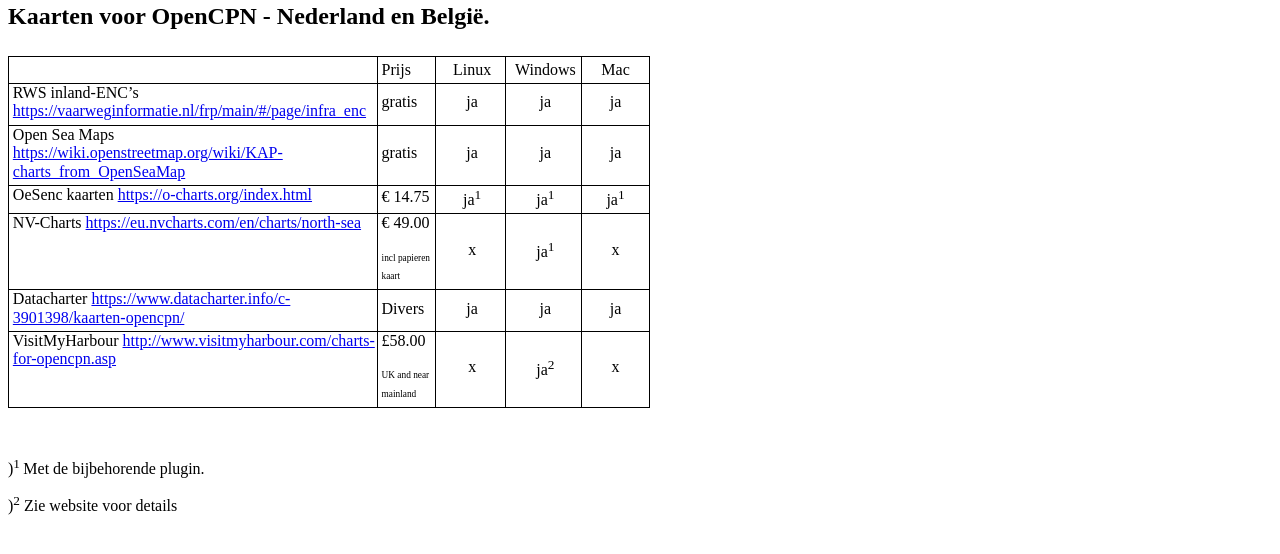
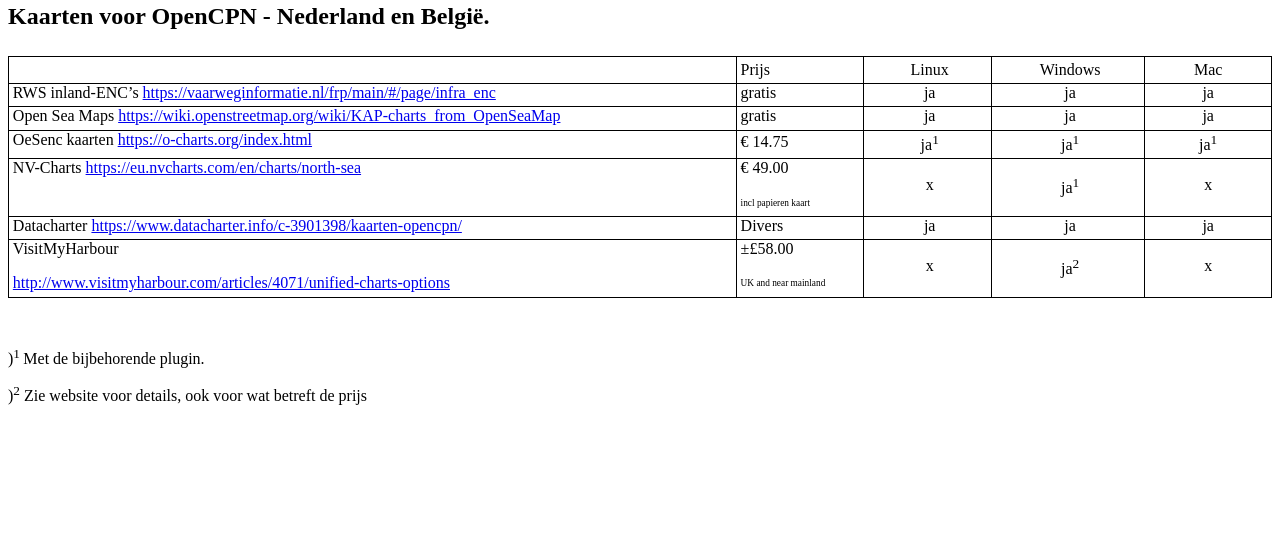
Before and after one commit to RooieDirk/rooiedirk.github.io, a plain HTML site: page index.html in a window 1280 px wide. Drawn offline with Linux system fonts and the light colour scheme.

Commit message:
correct link VMH

```diff
--- a/index.html
+++ b/index.html
@@ -4,7 +4,7 @@
 	<meta http-equiv="content-type" content="text/html; charset=utf-8"/>
 	<title></title>
 	<meta name="created" content="2019-07-06T08:17:41.421786468"/>
-	<meta name="changed" content="2019-07-06T14:22:53.704485003"/>
+	<meta name="changed" content="2019-07-06T18:28:26.143361431"/>
 	<style type="text/css">
 		@page { margin: 0.79in }
 		p { margin-bottom: 0.1in; line-height: 115% }
@@ -18,136 +18,136 @@ voor OpenCPN - Nederland en België.</b></font></p>
 <p style="margin-bottom: 0in; line-height: 100%"><br/>
 
 </p>
-<table width="642" cellpadding="4" cellspacing="0">
-	<col width="357">
-	<col width="52">
-	<col width="64">
-	<col width="70">
-	<col width="58">
+<table width="100%" cellpadding="4" cellspacing="0">
+	<col width="146*">
+	<col width="26*">
+	<col width="26*">
+	<col width="31*">
+	<col width="27*">
 	<tr valign="top">
-		<td width="357" style="border-top: 1px solid #000000; border-bottom: 1px solid #000000; border-left: 1px solid #000000; border-right: none; padding-top: 0.04in; padding-bottom: 0.04in; padding-left: 0.04in; padding-right: 0in">
+		<td width="57%" style="border-top: 1px solid #000000; border-bottom: 1px solid #000000; border-left: 1px solid #000000; border-right: none; padding-top: 0.04in; padding-bottom: 0.04in; padding-left: 0.04in; padding-right: 0in">
 			<p><br/>
 
 			</p>
 		</td>
-		<td width="52" style="border-top: 1px solid #000000; border-bottom: 1px solid #000000; border-left: 1px solid #000000; border-right: none; padding-top: 0.04in; padding-bottom: 0.04in; padding-left: 0.04in; padding-right: 0in">
+		<td width="10%" style="border-top: 1px solid #000000; border-bottom: 1px solid #000000; border-left: 1px solid #000000; border-right: none; padding-top: 0.04in; padding-bottom: 0.04in; padding-left: 0.04in; padding-right: 0in">
 			<p>Prijs</p>
 		</td>
-		<td width="64" style="border-top: 1px solid #000000; border-bottom: 1px solid #000000; border-left: 1px solid #000000; border-right: none; padding-top: 0.04in; padding-bottom: 0.04in; padding-left: 0.04in; padding-right: 0in">
+		<td width="10%" style="border-top: 1px solid #000000; border-bottom: 1px solid #000000; border-left: 1px solid #000000; border-right: none; padding-top: 0.04in; padding-bottom: 0.04in; padding-left: 0.04in; padding-right: 0in">
 			<p align="center">Linux</p>
 		</td>
-		<td width="70" style="border-top: 1px solid #000000; border-bottom: 1px solid #000000; border-left: 1px solid #000000; border-right: none; padding-top: 0.04in; padding-bottom: 0.04in; padding-left: 0.04in; padding-right: 0in">
+		<td width="12%" style="border-top: 1px solid #000000; border-bottom: 1px solid #000000; border-left: 1px solid #000000; border-right: none; padding-top: 0.04in; padding-bottom: 0.04in; padding-left: 0.04in; padding-right: 0in">
 			<p align="center">Windows</p>
 		</td>
-		<td width="58" style="border: 1px solid #000000; padding: 0.04in">
+		<td width="10%" style="border: 1px solid #000000; padding: 0.04in">
 			<p align="center">Mac</p>
 		</td>
 	</tr>
 	<tr>
-		<td width="357" valign="top" style="border-top: none; border-bottom: 1px solid #000000; border-left: 1px solid #000000; border-right: none; padding-top: 0in; padding-bottom: 0.04in; padding-left: 0.04in; padding-right: 0in">
+		<td width="57%" valign="top" style="border-top: none; border-bottom: 1px solid #000000; border-left: 1px solid #000000; border-right: none; padding-top: 0in; padding-bottom: 0.04in; padding-left: 0.04in; padding-right: 0in">
 			<p>RWS inland-ENC’s
 			<a href="https://vaarweginformatie.nl/frp/main/#/page/infra_enc">https://vaarweginformatie.nl/frp/main/#/page/infra_enc</a></p>
 		</td>
-		<td width="52" style="border-top: none; border-bottom: 1px solid #000000; border-left: 1px solid #000000; border-right: none; padding-top: 0in; padding-bottom: 0.04in; padding-left: 0.04in; padding-right: 0in">
+		<td width="10%" style="border-top: none; border-bottom: 1px solid #000000; border-left: 1px solid #000000; border-right: none; padding-top: 0in; padding-bottom: 0.04in; padding-left: 0.04in; padding-right: 0in">
 			<p>gratis</p>
 		</td>
-		<td width="64" style="border-top: none; border-bottom: 1px solid #000000; border-left: 1px solid #000000; border-right: none; padding-top: 0in; padding-bottom: 0.04in; padding-left: 0.04in; padding-right: 0in">
+		<td width="10%" style="border-top: none; border-bottom: 1px solid #000000; border-left: 1px solid #000000; border-right: none; padding-top: 0in; padding-bottom: 0.04in; padding-left: 0.04in; padding-right: 0in">
 			<p align="center">ja</p>
 		</td>
-		<td width="70" style="border-top: none; border-bottom: 1px solid #000000; border-left: 1px solid #000000; border-right: none; padding-top: 0in; padding-bottom: 0.04in; padding-left: 0.04in; padding-right: 0in">
+		<td width="12%" style="border-top: none; border-bottom: 1px solid #000000; border-left: 1px solid #000000; border-right: none; padding-top: 0in; padding-bottom: 0.04in; padding-left: 0.04in; padding-right: 0in">
 			<p align="center">ja</p>
 		</td>
-		<td width="58" style="border-top: none; border-bottom: 1px solid #000000; border-left: 1px solid #000000; border-right: 1px solid #000000; padding-top: 0in; padding-bottom: 0.04in; padding-left: 0.04in; padding-right: 0.04in">
+		<td width="10%" style="border-top: none; border-bottom: 1px solid #000000; border-left: 1px solid #000000; border-right: 1px solid #000000; padding-top: 0in; padding-bottom: 0.04in; padding-left: 0.04in; padding-right: 0.04in">
 			<p align="center">ja</p>
 		</td>
 	</tr>
 	<tr>
-		<td width="357" valign="top" style="border-top: none; border-bottom: 1px solid #000000; border-left: 1px solid #000000; border-right: none; padding-top: 0in; padding-bottom: 0.04in; padding-left: 0.04in; padding-right: 0in">
+		<td width="57%" valign="top" style="border-top: none; border-bottom: 1px solid #000000; border-left: 1px solid #000000; border-right: none; padding-top: 0in; padding-bottom: 0.04in; padding-left: 0.04in; padding-right: 0in">
 			<p>Open Sea Maps
 			<a href="https://wiki.openstreetmap.org/wiki/KAP-charts_from_OpenSeaMap" name="https://wiki.openstreetmap.org/wiki/KAP-charts_from_OpenSeaMap">https://wiki.openstreetmap.org/wiki/KAP-charts_from_OpenSeaMap</a></p>
 		</td>
-		<td width="52" style="border-top: none; border-bottom: 1px solid #000000; border-left: 1px solid #000000; border-right: none; padding-top: 0in; padding-bottom: 0.04in; padding-left: 0.04in; padding-right: 0in">
+		<td width="10%" style="border-top: none; border-bottom: 1px solid #000000; border-left: 1px solid #000000; border-right: none; padding-top: 0in; padding-bottom: 0.04in; padding-left: 0.04in; padding-right: 0in">
 			<p>gratis</p>
 		</td>
-		<td width="64" style="border-top: none; border-bottom: 1px solid #000000; border-left: 1px solid #000000; border-right: none; padding-top: 0in; padding-bottom: 0.04in; padding-left: 0.04in; padding-right: 0in">
+		<td width="10%" style="border-top: none; border-bottom: 1px solid #000000; border-left: 1px solid #000000; border-right: none; padding-top: 0in; padding-bottom: 0.04in; padding-left: 0.04in; padding-right: 0in">
 			<p align="center">ja</p>
 		</td>
-		<td width="70" style="border-top: none; border-bottom: 1px solid #000000; border-left: 1px solid #000000; border-right: none; padding-top: 0in; padding-bottom: 0.04in; padding-left: 0.04in; padding-right: 0in">
+		<td width="12%" style="border-top: none; border-bottom: 1px solid #000000; border-left: 1px solid #000000; border-right: none; padding-top: 0in; padding-bottom: 0.04in; padding-left: 0.04in; padding-right: 0in">
 			<p align="center">ja</p>
 		</td>
-		<td width="58" style="border-top: none; border-bottom: 1px solid #000000; border-left: 1px solid #000000; border-right: 1px solid #000000; padding-top: 0in; padding-bottom: 0.04in; padding-left: 0.04in; padding-right: 0.04in">
+		<td width="10%" style="border-top: none; border-bottom: 1px solid #000000; border-left: 1px solid #000000; border-right: 1px solid #000000; padding-top: 0in; padding-bottom: 0.04in; padding-left: 0.04in; padding-right: 0.04in">
 			<p align="center">ja</p>
 		</td>
 	</tr>
 	<tr>
-		<td width="357" valign="top" style="border-top: none; border-bottom: 1px solid #000000; border-left: 1px solid #000000; border-right: none; padding-top: 0in; padding-bottom: 0.04in; padding-left: 0.04in; padding-right: 0in">
+		<td width="57%" valign="top" style="border-top: none; border-bottom: 1px solid #000000; border-left: 1px solid #000000; border-right: none; padding-top: 0in; padding-bottom: 0.04in; padding-left: 0.04in; padding-right: 0in">
 			<p>OeSenc kaarten <a href="https://o-charts.org/index.html" name="https://o-charts.org/index.html">https://o-charts.org/index.html</a></p>
 		</td>
-		<td width="52" style="border-top: none; border-bottom: 1px solid #000000; border-left: 1px solid #000000; border-right: none; padding-top: 0in; padding-bottom: 0.04in; padding-left: 0.04in; padding-right: 0in">
+		<td width="10%" style="border-top: none; border-bottom: 1px solid #000000; border-left: 1px solid #000000; border-right: none; padding-top: 0in; padding-bottom: 0.04in; padding-left: 0.04in; padding-right: 0in">
 			<p>€ 14.75</p>
 		</td>
-		<td width="64" style="border-top: none; border-bottom: 1px solid #000000; border-left: 1px solid #000000; border-right: none; padding-top: 0in; padding-bottom: 0.04in; padding-left: 0.04in; padding-right: 0in">
+		<td width="10%" style="border-top: none; border-bottom: 1px solid #000000; border-left: 1px solid #000000; border-right: none; padding-top: 0in; padding-bottom: 0.04in; padding-left: 0.04in; padding-right: 0in">
 			<p align="center">ja<sup>1</sup></p>
 		</td>
-		<td width="70" style="border-top: none; border-bottom: 1px solid #000000; border-left: 1px solid #000000; border-right: none; padding-top: 0in; padding-bottom: 0.04in; padding-left: 0.04in; padding-right: 0in">
+		<td width="12%" style="border-top: none; border-bottom: 1px solid #000000; border-left: 1px solid #000000; border-right: none; padding-top: 0in; padding-bottom: 0.04in; padding-left: 0.04in; padding-right: 0in">
 			<p align="center">ja<sup>1</sup></p>
 		</td>
-		<td width="58" style="border-top: none; border-bottom: 1px solid #000000; border-left: 1px solid #000000; border-right: 1px solid #000000; padding-top: 0in; padding-bottom: 0.04in; padding-left: 0.04in; padding-right: 0.04in">
+		<td width="10%" style="border-top: none; border-bottom: 1px solid #000000; border-left: 1px solid #000000; border-right: 1px solid #000000; padding-top: 0in; padding-bottom: 0.04in; padding-left: 0.04in; padding-right: 0.04in">
 			<p align="center">ja<sup>1</sup></p>
 		</td>
 	</tr>
 	<tr>
-		<td width="357" valign="top" style="border-top: none; border-bottom: 1px solid #000000; border-left: 1px solid #000000; border-right: none; padding-top: 0in; padding-bottom: 0.04in; padding-left: 0.04in; padding-right: 0in">
+		<td width="57%" valign="top" style="border-top: none; border-bottom: 1px solid #000000; border-left: 1px solid #000000; border-right: none; padding-top: 0in; padding-bottom: 0.04in; padding-left: 0.04in; padding-right: 0in">
 			<p>NV-Charts <a href="https://eu.nvcharts.com/en/charts/north-sea" name="https://eu.nvcharts.com/en/charts/north-sea">https://eu.nvcharts.com/en/charts/north-sea</a></p>
 		</td>
-		<td width="52" style="border-top: none; border-bottom: 1px solid #000000; border-left: 1px solid #000000; border-right: none; padding-top: 0in; padding-bottom: 0.04in; padding-left: 0.04in; padding-right: 0in">
+		<td width="10%" style="border-top: none; border-bottom: 1px solid #000000; border-left: 1px solid #000000; border-right: none; padding-top: 0in; padding-bottom: 0.04in; padding-left: 0.04in; padding-right: 0in">
 			<p>€ 49.00</p>
 			<p><font size="1" style="font-size: 7pt">incl papieren kaart</font></p>
 		</td>
-		<td width="64" style="border-top: none; border-bottom: 1px solid #000000; border-left: 1px solid #000000; border-right: none; padding-top: 0in; padding-bottom: 0.04in; padding-left: 0.04in; padding-right: 0in">
+		<td width="10%" style="border-top: none; border-bottom: 1px solid #000000; border-left: 1px solid #000000; border-right: none; padding-top: 0in; padding-bottom: 0.04in; padding-left: 0.04in; padding-right: 0in">
 			<p align="center">x</p>
 		</td>
-		<td width="70" style="border-top: none; border-bottom: 1px solid #000000; border-left: 1px solid #000000; border-right: none; padding-top: 0in; padding-bottom: 0.04in; padding-left: 0.04in; padding-right: 0in">
+		<td width="12%" style="border-top: none; border-bottom: 1px solid #000000; border-left: 1px solid #000000; border-right: none; padding-top: 0in; padding-bottom: 0.04in; padding-left: 0.04in; padding-right: 0in">
 			<p align="center">ja<sup>1</sup></p>
 		</td>
-		<td width="58" style="border-top: none; border-bottom: 1px solid #000000; border-left: 1px solid #000000; border-right: 1px solid #000000; padding-top: 0in; padding-bottom: 0.04in; padding-left: 0.04in; padding-right: 0.04in">
+		<td width="10%" style="border-top: none; border-bottom: 1px solid #000000; border-left: 1px solid #000000; border-right: 1px solid #000000; padding-top: 0in; padding-bottom: 0.04in; padding-left: 0.04in; padding-right: 0.04in">
 			<p align="center">x</p>
 		</td>
 	</tr>
 	<tr>
-		<td width="357" valign="top" style="border-top: none; border-bottom: 1px solid #000000; border-left: 1px solid #000000; border-right: none; padding-top: 0in; padding-bottom: 0.04in; padding-left: 0.04in; padding-right: 0in">
+		<td width="57%" valign="top" style="border-top: none; border-bottom: 1px solid #000000; border-left: 1px solid #000000; border-right: none; padding-top: 0in; padding-bottom: 0.04in; padding-left: 0.04in; padding-right: 0in">
 			<p>Datacharter
 			<a href="https://www.datacharter.info/c-3901398/kaarten-opencpn/" name="https://www.datacharter.info/c-3901398/kaarten-opencpn/">https://www.datacharter.info/c-3901398/kaarten-opencpn/</a></p>
 		</td>
-		<td width="52" style="border-top: none; border-bottom: 1px solid #000000; border-left: 1px solid #000000; border-right: none; padding-top: 0in; padding-bottom: 0.04in; padding-left: 0.04in; padding-right: 0in">
+		<td width="10%" style="border-top: none; border-bottom: 1px solid #000000; border-left: 1px solid #000000; border-right: none; padding-top: 0in; padding-bottom: 0.04in; padding-left: 0.04in; padding-right: 0in">
 			<p>Divers</p>
 		</td>
-		<td width="64" style="border-top: none; border-bottom: 1px solid #000000; border-left: 1px solid #000000; border-right: none; padding-top: 0in; padding-bottom: 0.04in; padding-left: 0.04in; padding-right: 0in">
+		<td width="10%" style="border-top: none; border-bottom: 1px solid #000000; border-left: 1px solid #000000; border-right: none; padding-top: 0in; padding-bottom: 0.04in; padding-left: 0.04in; padding-right: 0in">
 			<p align="center">ja</p>
 		</td>
-		<td width="70" style="border-top: none; border-bottom: 1px solid #000000; border-left: 1px solid #000000; border-right: none; padding-top: 0in; padding-bottom: 0.04in; padding-left: 0.04in; padding-right: 0in">
+		<td width="12%" style="border-top: none; border-bottom: 1px solid #000000; border-left: 1px solid #000000; border-right: none; padding-top: 0in; padding-bottom: 0.04in; padding-left: 0.04in; padding-right: 0in">
 			<p align="center">ja</p>
 		</td>
-		<td width="58" style="border-top: none; border-bottom: 1px solid #000000; border-left: 1px solid #000000; border-right: 1px solid #000000; padding-top: 0in; padding-bottom: 0.04in; padding-left: 0.04in; padding-right: 0.04in">
+		<td width="10%" style="border-top: none; border-bottom: 1px solid #000000; border-left: 1px solid #000000; border-right: 1px solid #000000; padding-top: 0in; padding-bottom: 0.04in; padding-left: 0.04in; padding-right: 0.04in">
 			<p align="center">ja</p>
 		</td>
 	</tr>
 	<tr>
-		<td width="357" valign="top" style="border-top: none; border-bottom: 1px solid #000000; border-left: 1px solid #000000; border-right: none; padding-top: 0in; padding-bottom: 0.04in; padding-left: 0.04in; padding-right: 0in">
-			<p>VisitMyHarbour
-			<a href="http://www.visitmyharbour.com/charts-for-opencpn.asp" name="http://www.visitmyharbour.com/charts-for-opencpn.asp">http://www.visitmyharbour.com/charts-for-opencpn.asp</a></p>
+		<td width="57%" valign="top" style="border-top: none; border-bottom: 1px solid #000000; border-left: 1px solid #000000; border-right: none; padding-top: 0in; padding-bottom: 0.04in; padding-left: 0.04in; padding-right: 0in">
+			<p>VisitMyHarbour</p>
+			<p><a href="http://www.visitmyharbour.com/articles/4071/unified-charts-options" name="http://www.visitmyharbour.com/articles/4071/unified-charts-options">http://www.visitmyharbour.com/articles/4071/unified-charts-options</a></p>
 		</td>
-		<td width="52" style="border-top: none; border-bottom: 1px solid #000000; border-left: 1px solid #000000; border-right: none; padding-top: 0in; padding-bottom: 0.04in; padding-left: 0.04in; padding-right: 0in">
-			<p><font size="3" style="font-size: 12pt">£58.00</font></p>
+		<td width="10%" style="border-top: none; border-bottom: 1px solid #000000; border-left: 1px solid #000000; border-right: none; padding-top: 0in; padding-bottom: 0.04in; padding-left: 0.04in; padding-right: 0in">
+			<p><font size="3" style="font-size: 12pt"><font face="Liberation Serif, serif">±</font>£58.00</font></p>
 			<p><font size="1" style="font-size: 7pt">UK and near mainland</font></p>
 		</td>
-		<td width="64" style="border-top: none; border-bottom: 1px solid #000000; border-left: 1px solid #000000; border-right: none; padding-top: 0in; padding-bottom: 0.04in; padding-left: 0.04in; padding-right: 0in">
+		<td width="10%" style="border-top: none; border-bottom: 1px solid #000000; border-left: 1px solid #000000; border-right: none; padding-top: 0in; padding-bottom: 0.04in; padding-left: 0.04in; padding-right: 0in">
 			<p align="center">x</p>
 		</td>
-		<td width="70" style="border-top: none; border-bottom: 1px solid #000000; border-left: 1px solid #000000; border-right: none; padding-top: 0in; padding-bottom: 0.04in; padding-left: 0.04in; padding-right: 0in">
+		<td width="12%" style="border-top: none; border-bottom: 1px solid #000000; border-left: 1px solid #000000; border-right: none; padding-top: 0in; padding-bottom: 0.04in; padding-left: 0.04in; padding-right: 0in">
 			<p align="center">ja<sup>2</sup></p>
 		</td>
-		<td width="58" style="border-top: none; border-bottom: 1px solid #000000; border-left: 1px solid #000000; border-right: 1px solid #000000; padding-top: 0in; padding-bottom: 0.04in; padding-left: 0.04in; padding-right: 0.04in">
+		<td width="10%" style="border-top: none; border-bottom: 1px solid #000000; border-left: 1px solid #000000; border-right: 1px solid #000000; padding-top: 0in; padding-bottom: 0.04in; padding-left: 0.04in; padding-right: 0.04in">
 			<p align="center">x</p>
 		</td>
 	</tr>
@@ -158,6 +158,6 @@ voor OpenCPN - Nederland en België.</b></font></p>
 <p style="margin-bottom: 0in; line-height: 100%">)<sup>1 </sup> Met
 de bijbehorende plugin.</p>
 <p style="margin-bottom: 0in; line-height: 100%">)<sup>2</sup> Zie
-website voor details</p>
+website voor details, ook voor wat betreft de prijs</p>
 </body>
 </html>
```
